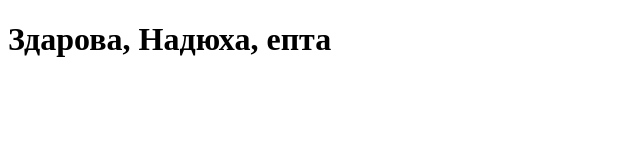
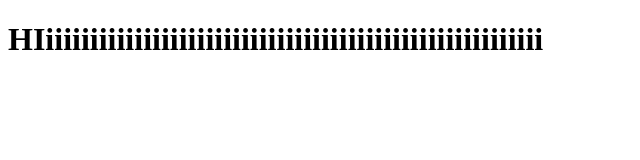
Before and after one commit to ksen4ik/region, a plain HTML site: page index.html in a window 1280 px wide. Shown: the whole page, without its empty margins (0-640 px from the left). Drawn offline with nearby package versions, Linux system fonts and the light colour scheme; no server answers.

Commit message:
Update index.html

```diff
--- a/index.html
+++ b/index.html
@@ -6,7 +6,7 @@
   <title>Document</title>
 </head>
 <body>
-  <h1>Здарова, Надюха, епта</h1>
+  <h1>HIiiiiiiiiiiiiiiiiiiiiiiiiiiiiiiiiiiiiiiiiiiiiiiiiiiiiiiii</h1>
   <script src="https://cdnjs.cloudflare.com/ajax/libs/jquery/3.5.1/jquery.min.js"></script>
   <script src="script.js"></script>
 </body>
```
